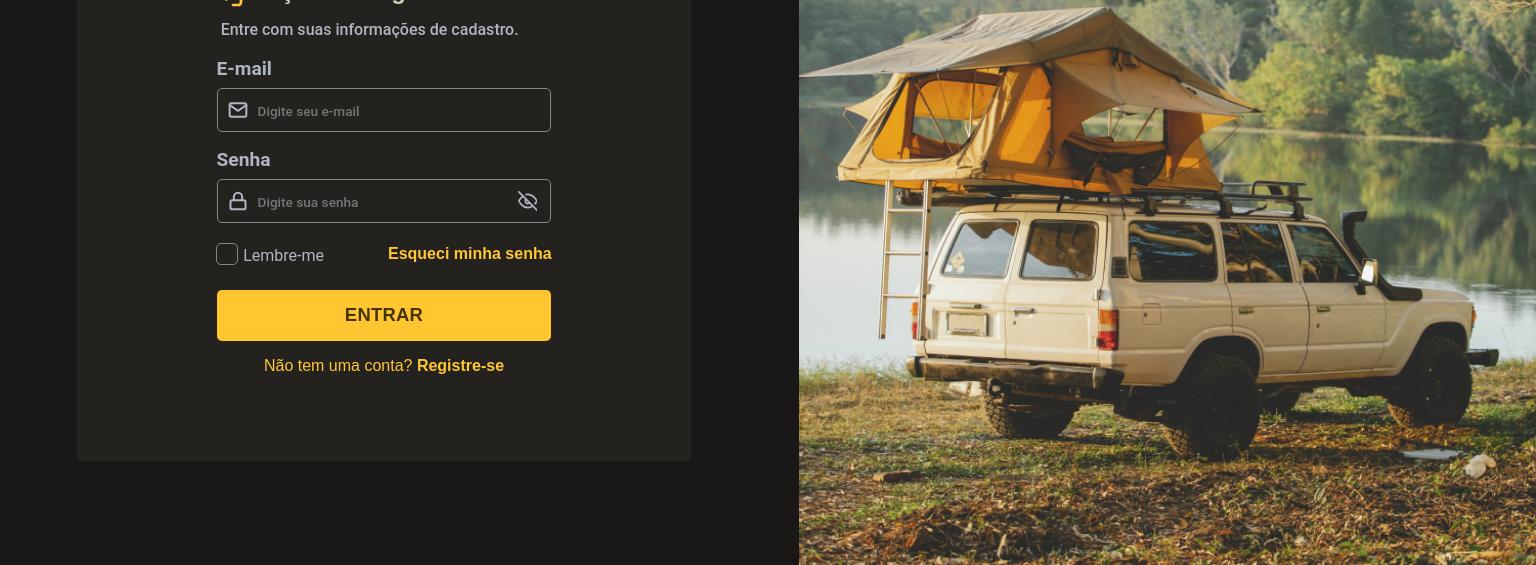
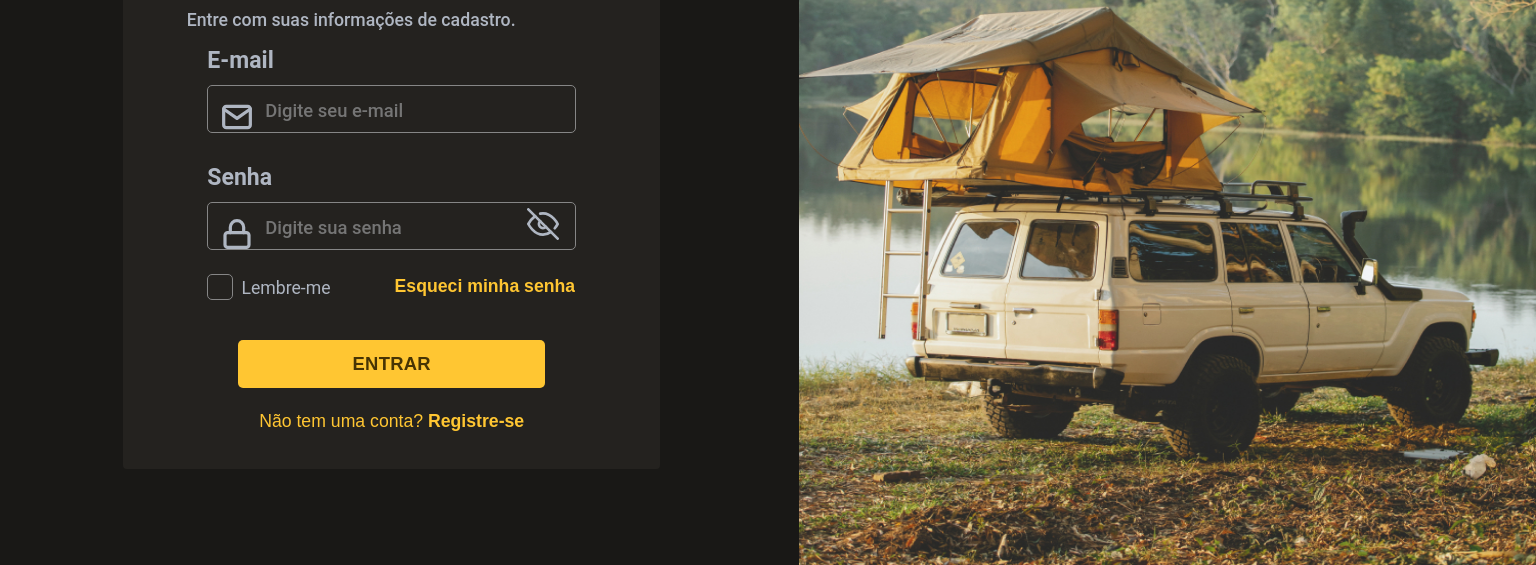
Before and after one commit to leonardorochedo/Login-Form, a plain HTML site: page index.html in a window 1536 px wide. Shown: the part 235-800 px from the top of the page. Drawn offline with Linux system fonts and the light colour scheme.

Commit message:
por enquanto finalizado

```diff
--- a/index.html
+++ b/index.html
@@ -4,7 +4,7 @@
     <meta charset="UTF-8">
     <meta http-equiv="X-UA-Compatible" content="IE=edge">
     <meta name="viewport" content="width=device-width, initial-scale=1.0">
-    <title>Login</title>
+    <title>camp.in</title>
 
     <!-- CSS -->
     <link rel="stylesheet" href="style.css">
--- a/style.css
+++ b/style.css
@@ -281,6 +281,7 @@ div.button button:hover {
 
 div.register {
     margin-top: 1rem;
+    margin-left: 3rem;
 }
 
 div.register p {
@@ -328,18 +329,165 @@ header div.header img.logo {
 
 div.containertwo {
     background-color: #24221F;
-    width: 40vw;
-    height: 65vh;
+    width: 35vw;
+    height: 70vh;
     border: none;
     border-radius: 4px;
+    padding: auto;
 
-    margin-top: 12vh;
-    margin-left: 5vw;
+    margin-top: 8vh;
+    margin-left: 8vw;
 
     display: flex;
     flex-direction: column;
     align-items: center;
+    justify-content: center;
 }
 
+div.info-login {
+    margin-top: 0vw;
+}
+
+div.register {
+    margin-left: 0rem;
+}
 
 }
+
+@media (min-width: 1500px) {
+
+div.info-login h1 {
+    font: 600 2.25vw var(--title-font);
+}
+
+div.info-login img.login {
+    width: 2.5vw;
+    height: 2.5vw;
+}
+
+div.info-login p {
+    font: 500 1.15vw var(--text-font);
+    margin-top: 4rem;
+}
+
+div h2 {
+    font: 600 1.5vw var(--text-font);
+    margin-bottom: 0.75vw;
+}
+
+div.email {
+    margin-top: 4vw;
+}
+
+div.password {
+    margin-top: 2vw;
+}
+
+div form {
+    width: 24vw;
+    height: 6vh;
+}
+
+div form input {
+    width: 90%;
+    font: 500 1.5rem var(--text-font);
+    padding-left: 27px;
+}
+
+#form-email  {
+    padding-left: 30px;
+    background: url(assets/mail.svg) no-repeat scroll 13px 15px;
+    background-size: 2rem;
+}
+
+/* mudando o svg de quando focar no form */
+#form-email:focus-within  {
+    border: 1px solid var(--yellow);
+    content: "";
+    background: url(assets/mail-focus.svg) no-repeat scroll 13px 15px;
+    background-size: 2rem;
+    transition: 0.3s;
+}
+
+#form-password  {
+    padding-left: 30px;
+    background: url(assets/lock.svg) no-repeat scroll 13px 15px;
+    background-size: 2rem;
+}
+
+/* mudando o svg de quando focar no form */
+#form-password:focus-within  {
+    border: 1px solid var(--yellow);
+    content: "";
+    background: url(assets/lock-focus.svg) no-repeat scroll 13px 15px;
+    background-size: 2rem;
+    /* width: 3rem;
+    height: 3rem; */
+    transition: 0.3s;
+}
+
+div form button {
+    background: url(assets/eye-off.svg) no-repeat scroll;
+    background-size: 2rem;
+    background-color: transparent;
+    border: none;
+    content: "";
+    width: 2.25rem;
+    height: 2.25rem;
+    margin-right: 0.85rem;
+}
+
+div form button.text {
+    background: url(assets/eye.svg) no-repeat scroll;
+    background-size: 2rem;
+    background-color: transparent;
+    border: none;
+    content: "";
+    width: 2.25rem;
+    height: 2.25rem;
+    margin-right: 0.85rem;
+    transition: 0.3s;
+}
+
+::placeholder {
+    font: 500 1.15rem var(--text-font);
+}
+
+div.checkbox {
+    margin-top: 1.5vw;
+}
+
+div.checkbox input + label:before {
+    width: 1.5rem;
+    height: 1.5rem;
+    margin-right: 0.5rem;
+    background-size: 1.5rem;
+}
+
+div.checkbox label {
+    font: 400 1.15vw var(--text-font);
+}
+
+div.checkbox a {
+    font: 600 1.15vw var(--title-font);
+}
+
+div.button button {
+    margin-top: 1vw;
+    width: 20vw;
+    height: 6vh;
+}
+
+div.register {
+    margin-top: 1.5vw;
+}
+
+div.register p {
+    font: 400 1.15vw var(--title-font);
+}
+
+div.register p span {
+    font: 600 1.15vw var(--title-font);
+}
+
+}
```
